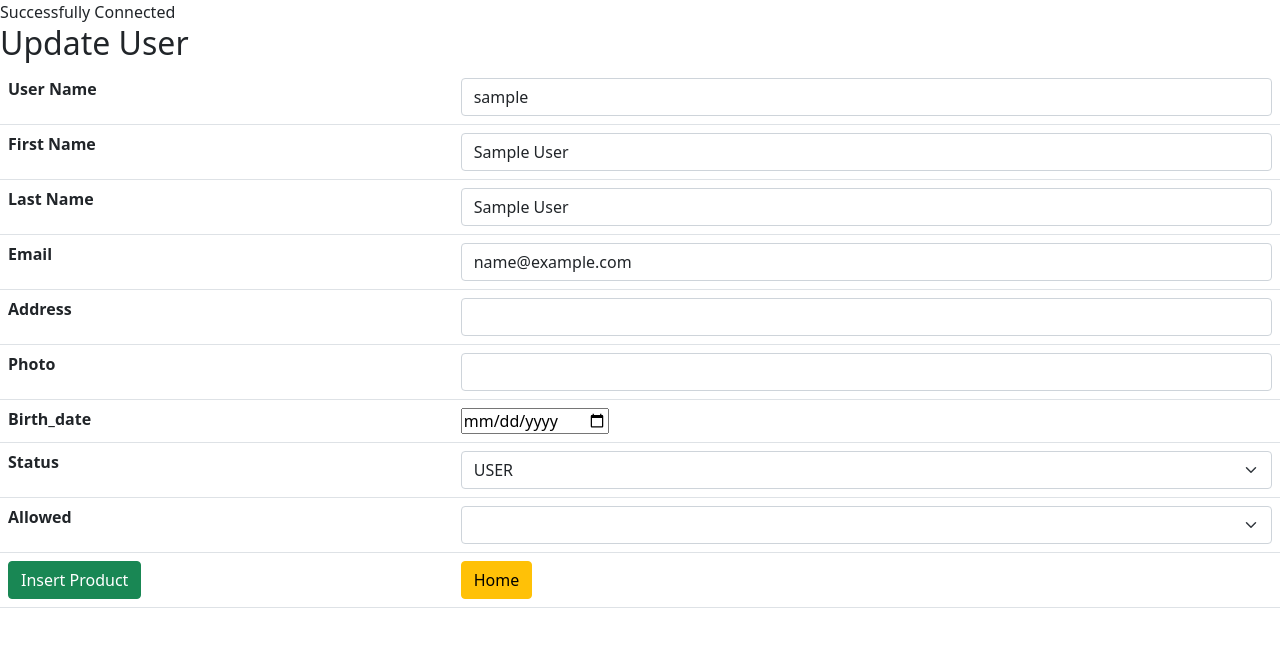
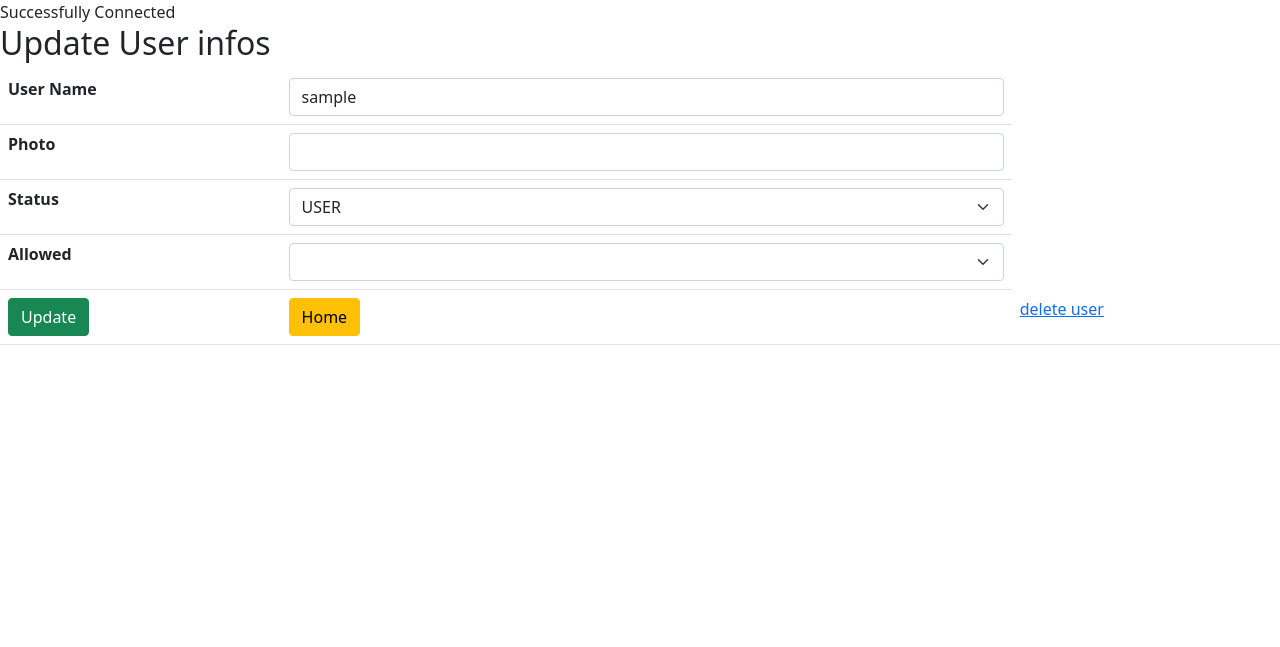
Before and after one commit to ChavesJimmy/FSWD-TeamProject-Group9, a PHP site: page /admin_panel/update_user.php?id=1 in a window 1280 px wide. Shown: the top 647 px of the page. Run offline with PHP 8.4, Linux system fonts and the light colour scheme; the visitor is signed in with stand-in values (Sample User, id 1).

Commit message:
update user / products work

```diff
--- a/admin_panel/index_admin.php
+++ b/admin_panel/index_admin.php
@@ -25,7 +25,7 @@ if ($result->num_rows > 0) {
             <td><img class='img-thumbnail rounded-circle' src='" . $row2['photo'] . "'></td>
             <td>" . $row2['user_name'] . "</td>
             <td><a href='update_user.php?id=" . $row2['id'] . "'><button class='btn btn-primary btn-sm' type='button'>Edit</button></a>
-            <a href='delete_product.php?id=" . $row2['id'] . "'><button class='btn btn-danger btn-sm' type='button'>Delete</button></a></td>
+            <a href='delete_user.php?id=" . $row2['id'] . "'><button class='btn btn-danger btn-sm' type='button'>Delete</button></a></td>
          </tr>";
     }
 } else {
@@ -41,9 +41,10 @@ if ($result_products->num_rows > 0) {
     while ($row = $result_products->fetch_array(MYSQLI_ASSOC)) {
         $tbody .= "<tr>
             <td><img class='img-thumbnail rounded-circle' src='" . $row['picture'] . "'></td>
+            <td>" . $row['id'] . "</td>
             <td>" . $row['name'] . "</td>
             <td>" . $row['price'] . "</td>
-            <td><a href='update_product.php?id=" . $row['id'] . "'><button class='btn btn-primary btn-sm' type='button'>Edit</button></a>
+            <td><a href='update_products.php?id=" . $row['id'] . "'><button class='btn btn-primary btn-sm' type='button'>Edit</button></a>
             <a href='delete_product.php?id=" . $row['id'] . "'><button class='btn btn-danger btn-sm' type='button'>Delete</button></a>
             <a href='sale_statistic.php?id'>Sales</a>
             </td>
--- a/admin_panel/update_user.php
+++ b/admin_panel/update_user.php
@@ -32,43 +32,22 @@ if ($_GET['id']) {
     <meta charset="UTF-8">
     <meta name="viewport" content="width=device-width, initial-scale=1.0">
     <?php require_once '../components/boot.php' ?>
-    <title>Add Product</title>
+    <title>Edit User Infos</title>
 </head>
 
 <body>
     <fieldset>
-        <legend class='h2'> Update User</legend>
-        <form action="actions/a_uodate.php" method="post" enctype="multipart/form-data">
+        <legend class='h2'> Update User infos</legend>
+        <form action="actions/a_update_user.php" method="post" enctype="multipart/form-data">
             <table class='table'>
                 <tr>
                     <th>User Name</th>
                     <td><input class='form-control' type="text" name="user_name" placeholder="Product Name" value="<?= $user_name ?>" /></td>
                 </tr>
                 <tr>
-                    <th>First Name</th>
-                    <td><input class='form-control' type="text" name="first_name" placeholder="Product Name" value="<?= $first_name ?>" /></td>
-                </tr>
-                <tr>
-                    <th>Last Name</th>
-                    <td><input class='form-control' type="text" name="last_name" placeholder="Product Name" value="<?= $last_name ?>" /></td>
-                </tr>
-                <tr>
-                    <th>Email</th>
-                    <td><input class='form-control' type="text" name="email" value="<?= $email ?>" /></td>
-                </tr>
-                <tr>
-                    <th>Address</th>
-                    <td><input class='form-control' type="text" name="address" value="<?= $address ?>" /></td>
-                </tr>
-                <tr>
                     <th>Photo</th>
                     <td><input class='form-control' type="text" name="photo" value="<?= $photo ?>" /></td>
                 </tr>
-                <tr>
-                    <th>Birth_date</th>
-                    <td><input type="date" name="birth_date" id="" value="<?= $birth_date ?>"></td>
-                </tr>
-
                 <tr>
                     <th>Status</th>
                     <td>
@@ -92,8 +71,9 @@ if ($_GET['id']) {
                 <input type= "hidden" name= "id" value= "<?php echo $data['id'] ?>" />
 
                 <tr>
-                    <td><button class='btn btn-success' type="submit">Insert Product</button></td>
+                    <td><button class='btn btn-success' type="submit">Update</button></td>
                     <td><a href="index_admin.php"><button class='btn btn-warning' type="button">Home</button></a></td>
+                    <td><a href="">delete user</a></td>
                 </tr>
             </table>
         </form>
```
Also changed, not shown: admin_panel/actions/a_update_product.php (added, +51 -0 lines), admin_panel/actions/a_update_user.php (renamed from admin_panel/actions/a_update.php, +8 -13 lines), admin_panel/update_products.php (+23 -16 lines).
